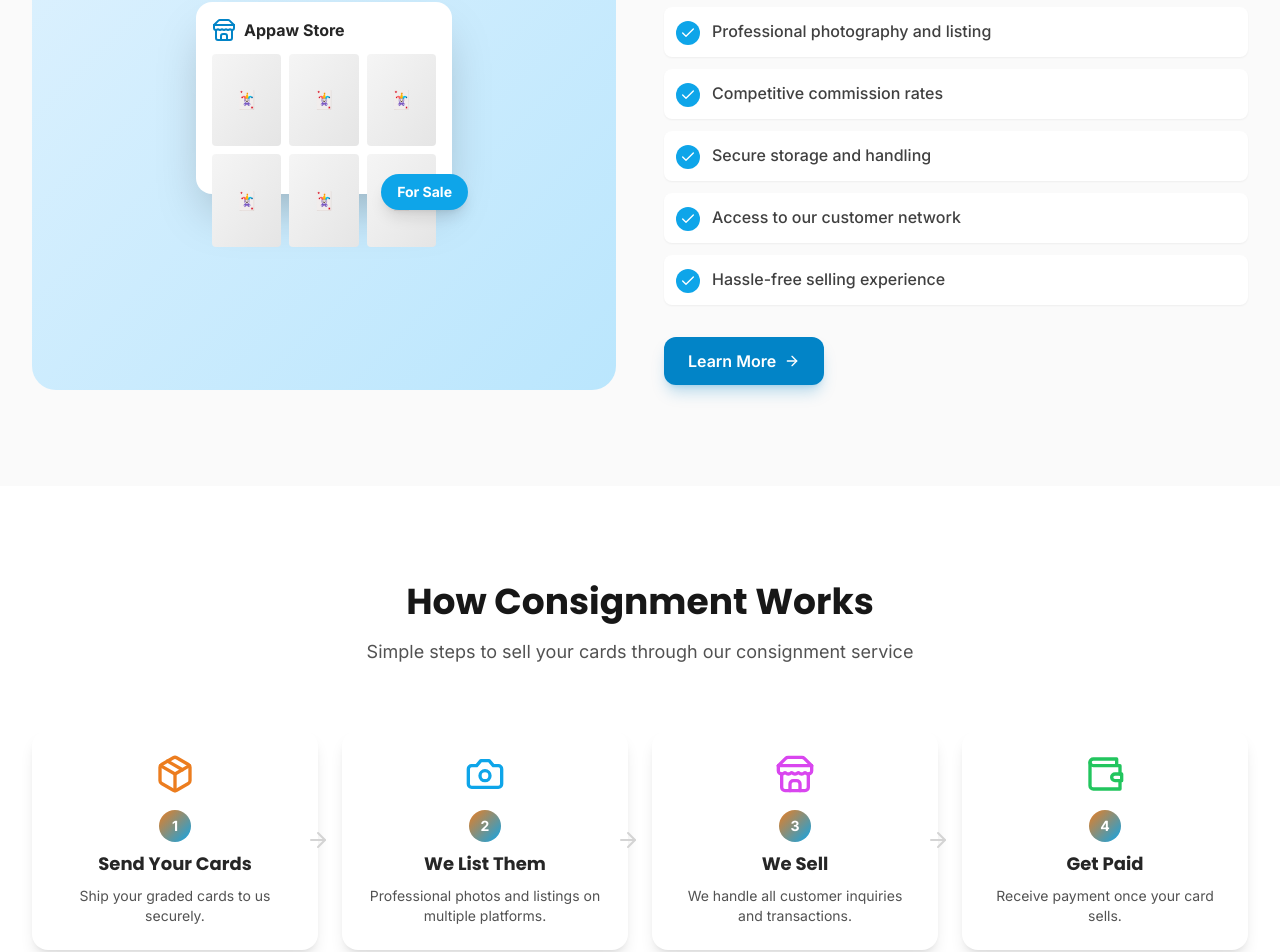
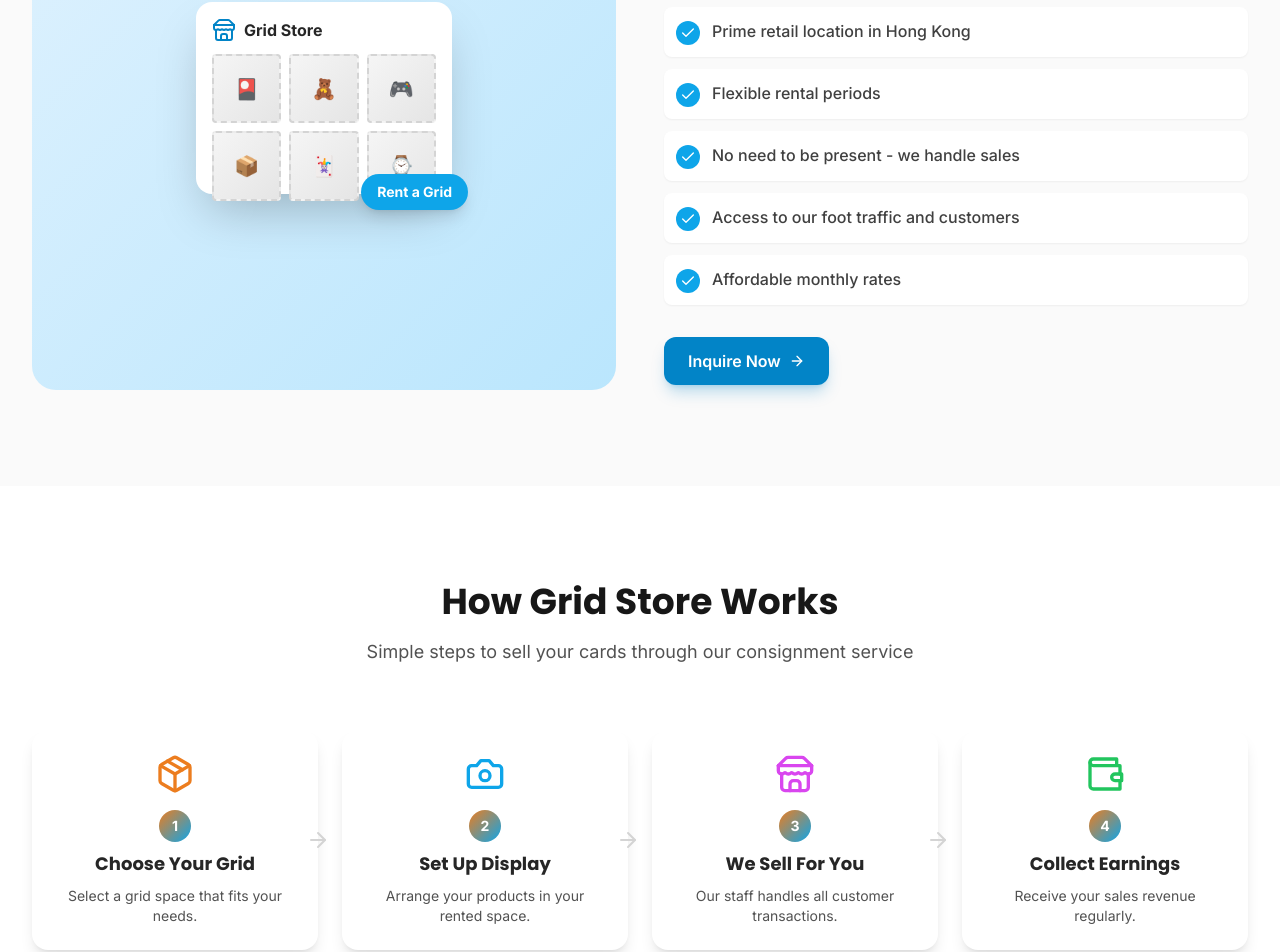
Before and after one commit to Qyinx/appaw.github.io, a Next.js app: page /business in a window 1280 px wide. Shown: the part 1680-2632 px from the top of the page. Built offline with nearby package versions, Linux system fonts and the light colour scheme.

Commit message:
updated.

```diff
--- a/src/app/business/page.tsx
+++ b/src/app/business/page.tsx
@@ -80,7 +80,7 @@ export default function BusinessPage() {
                 </div>
               </div>
 
-              <Button>
+              <Button href={t.business.cardProtector.shopUrl}>
                 {t.business.cardProtector.cta}
                 <ArrowRight className="ml-2 w-4 h-4" />
               </Button>
@@ -123,24 +123,24 @@ export default function BusinessPage() {
           <div className="grid lg:grid-cols-2 gap-12 items-center">
             <div className="order-2 lg:order-1">
               <div className="aspect-square bg-gradient-to-br from-secondary-100 to-secondary-200 rounded-3xl flex items-center justify-center overflow-hidden p-6">
-                {/* Store illustration */}
+                {/* Grid Store illustration */}
                 <div className="relative">
                   <div className="w-64 h-48 bg-white rounded-2xl shadow-2xl p-4">
                     <div className="flex items-center gap-2 mb-3">
                       <Store className="w-6 h-6 text-secondary-600" />
-                      <span className="font-bold text-neutral-800">Appaw Store</span>
+                      <span className="font-bold text-neutral-800">Grid Store</span>
                     </div>
                     <div className="grid grid-cols-3 gap-2">
-                      {[1, 2, 3, 4, 5, 6].map((i) => (
-                        <div key={i} className="aspect-[3/4] bg-gradient-to-br from-neutral-100 to-neutral-200 rounded flex items-center justify-center">
-                          <span className="text-lg">🃏</span>
+                      {['🎴', '🧸', '🎮', '📦', '🃏', '⌚'].map((emoji, i) => (
+                        <div key={i} className="aspect-square bg-gradient-to-br from-neutral-100 to-neutral-200 rounded flex items-center justify-center border-2 border-dashed border-neutral-300">
+                          <span className="text-xl">{emoji}</span>
                         </div>
                       ))}
                     </div>
                   </div>
                   {/* Badge */}
                   <div className="absolute -bottom-4 -right-4 bg-secondary-500 text-white px-4 py-2 rounded-full text-sm font-bold shadow-lg">
-                    For Sale
+                    Rent a Grid
                   </div>
                 </div>
               </div>
@@ -148,7 +148,7 @@ export default function BusinessPage() {
             <div className="order-1 lg:order-2">
               <div className="inline-flex items-center gap-2 px-4 py-2 bg-secondary-100 rounded-full text-secondary-700 text-sm font-medium mb-6">
                 <Store className="w-4 h-4" />
-                <span>Consignment</span>
+                <span>Grid Store</span>
               </div>
               <h2 className="text-3xl md:text-4xl font-bold font-display text-neutral-900 mb-4">
                 {t.business.consignment.title}
@@ -166,7 +166,7 @@ export default function BusinessPage() {
                   </li>
                 ))}
               </ul>
-              <Button variant="secondary">
+              <Button variant="secondary" href="https://wa.me/85292851189">
                 {t.business.consignment.cta}
                 <ArrowRight className="ml-2 w-4 h-4" />
               </Button>
--- a/src/app/page.tsx
+++ b/src/app/page.tsx
@@ -56,7 +56,7 @@ export default function HomePage() {
             </p>
 
             <div className="flex flex-col sm:flex-row gap-4">
-              <Button href="/business" size="lg">
+              <Button href={t.home.hero.shopUrl} size="lg">
                 {t.home.hero.cta}
                 <ArrowRight className="ml-2 w-5 h-5" />
               </Button>
@@ -220,7 +220,7 @@ export default function HomePage() {
             {t.home.cta.description}
           </p>
           <Button
-            href="/about"
+            href={t.home.cta.shopUrl}
             variant="ghost"
             className="bg-white !text-primary-600 hover:bg-neutral-100 shadow-xl font-semibold"
             size="lg"
--- a/src/components/ui/Button.tsx
+++ b/src/components/ui/Button.tsx
@@ -9,6 +9,8 @@ interface ButtonProps {
   onClick?: () => void;
   className?: string;
   disabled?: boolean;
+  target?: string;
+  rel?: string;
 }
 
 const variants = {
@@ -32,11 +34,22 @@ export default function Button({
   onClick,
   className = '',
   disabled = false,
+  target,
+  rel,
 }: ButtonProps) {
   const baseClasses = 'inline-flex items-center justify-center font-semibold rounded-xl transition-all duration-200 focus:outline-none focus:ring-2 focus:ring-primary-500 focus:ring-offset-2 disabled:opacity-50 disabled:cursor-not-allowed';
   const classes = `${baseClasses} ${variants[variant]} ${sizes[size]} ${className}`;
 
   if (href) {
+    // External links (starting with http)
+    if (href.startsWith('http')) {
+      return (
+        <a href={href} className={classes} target={target || '_blank'} rel={rel || 'noopener noreferrer'}>
+          {children}
+        </a>
+      );
+    }
+    // Internal links
     return (
       <Link href={href} className={classes}>
         {children}
--- a/src/i18n/en.ts
+++ b/src/i18n/en.ts
@@ -15,6 +15,7 @@ export const en = {
       subtitle: 'Your PSA 10 Gem Mint deserves better than a cheap plastic sleeve.',
       description: 'Upgrade to the PSA Card Aluminum Protector—where industrial-grade protection meets gallery-worthy display.',
       cta: 'Shop Now',
+      shopUrl: 'https://appawstore.etsy.com/',
       learnMore: 'Learn More',
     },
     features: {
@@ -37,6 +38,7 @@ export const en = {
       title: 'Ready to Upgrade Your Display?',
       description: 'Add to cart now and give your collection the armor it deserves!',
       button: 'Shop Now',
+      shopUrl: 'https://appawstore.etsy.com/',
     },
   },
 
@@ -102,41 +104,42 @@ export const en = {
         note: 'Case only. PSA card not included.',
       },
       cta: 'Shop Now',
+      shopUrl: 'https://appawstore.etsy.com/',
     },
     consignment: {
-      title: 'Consignment Store',
-      description: 'Let us sell your cards for you. We handle the listing, photography, and customer service.',
+      title: 'Grid Store',
+      description: 'Rent a display grid space in our store to showcase and sell your products. Perfect for small businesses and collectors.',
       features: [
-        'Professional photography and listing',
-        'Competitive commission rates',
-        'Secure storage and handling',
-        'Access to our customer network',
-        'Hassle-free selling experience',
+        'Prime retail location in Hong Kong',
+        'Flexible rental periods',
+        'No need to be present - we handle sales',
+        'Access to our foot traffic and customers',
+        'Affordable monthly rates',
       ],
-      cta: 'Learn More',
+      cta: 'Inquire Now',
     },
     process: {
-      title: 'How Consignment Works',
+      title: 'How Grid Store Works',
       steps: [
         {
           icon: 'package',
-          title: 'Send Your Cards',
-          description: 'Ship your graded cards to us securely.',
+          title: 'Choose Your Grid',
+          description: 'Select a grid space that fits your needs.',
         },
         {
           icon: 'camera',
-          title: 'We List Them',
-          description: 'Professional photos and listings on multiple platforms.',
+          title: 'Set Up Display',
+          description: 'Arrange your products in your rented space.',
         },
         {
           icon: 'store',
-          title: 'We Sell',
-          description: 'We handle all customer inquiries and transactions.',
+          title: 'We Sell For You',
+          description: 'Our staff handles all customer transactions.',
         },
         {
           icon: 'wallet',
-          title: 'Get Paid',
-          description: 'Receive payment once your card sells.',
+          title: 'Collect Earnings',
+          description: 'Receive your sales revenue regularly.',
         },
       ],
     },
--- a/src/i18n/zh.ts
+++ b/src/i18n/zh.ts
@@ -17,6 +17,7 @@ export const zh: Translations = {
       subtitle: '您的 PSA 10 Gem Mint 値得更好的保護。',
       description: '升級至 PSA 卡片鋁合金保護殼——工業級保護與展覽級展示的完美結合。',
       cta: '立即購買',
+      shopUrl: 'https://www.carousell.com.hk/u/appaw.store/',
       learnMore: '了解更多',
     },
     features: {
@@ -39,6 +40,7 @@ export const zh: Translations = {
       title: '準備好升級您的展示了嗎？',
       description: '立即加入購物車，為您的收藏掫上裝甲！',
       button: '立即購買',
+      shopUrl: 'https://www.carousell.com.hk/u/appaw.store/',
     },
   },
 
@@ -104,41 +106,42 @@ export const zh: Translations = {
         note: '僅為保護殼，不包含 PSA 卡片。',
       },
       cta: '立即購買',
+      shopUrl: 'https://www.carousell.com.hk/u/appaw.store/',
     },
     consignment: {
-      title: '寄售商店',
-      description: '讓我們為您銷售卡片。我們負責上架、拍攝和客戶服務。',
+      title: '格仔舖',
+      description: '租用我們店內的格仔位置來展示和銷售您的產品。非常適合小商戶和收藏家。',
       features: [
-        '專業拍攝和上架',
-        '具競爭力的佣金費率',
-        '安全的存儲和處理',
-        '接觸我們的客戶網絡',
-        '無憂的銷售體驗',
+        '香港優越零售位置',
+        '靈活的租期',
+        '無需親臨 - 我們處理銷售',
+        '接觸我們的人流和客戶',
+        '實惠的月租',
       ],
-      cta: '了解更多',
+      cta: '立即查詢',
     },
     process: {
-      title: '寄售流程',
+      title: '格仔舖運作流程',
       steps: [
         {
           icon: 'package',
-          title: '寄送卡片',
-          description: '將您的評級卡片安全寄送給我們。',
+          title: '選擇格仔',
+          description: '選擇適合您需求的格仔位置。',
         },
         {
           icon: 'camera',
-          title: '我們上架',
-          description: '專業拍攝並在多個平台上架。',
+          title: '佈置展示',
+          description: '在您租用的空間內擺放產品。',
         },
         {
           icon: 'store',
-          title: '我們銷售',
-          description: '我們處理所有客戶諮詢和交易。',
+          title: '我們代售',
+          description: '我們的員工處理所有客戶交易。',
         },
         {
           icon: 'wallet',
-          title: '收取款項',
-          description: '卡片售出後即可收款。',
+          title: '收取收入',
+          description: '定期收取您的銷售收入。',
         },
       ],
     },
```
